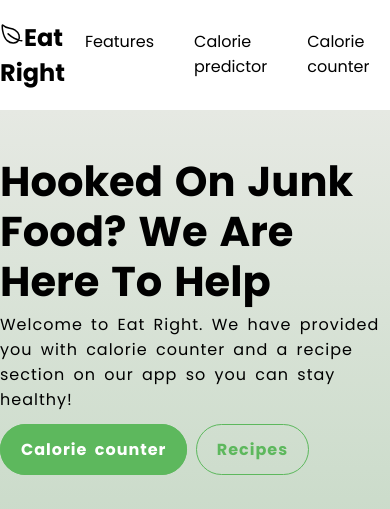
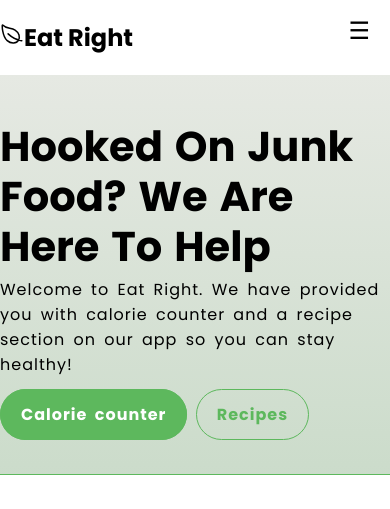
Before and after one commit to tcrz/Eat_Right, a Flask app: page / in a window 390 px wide. Shown: the top 509 px of the page. Run offline with Flask 2, Linux system fonts and the light colour scheme; data comes from the database, SQL or seed files in the repository; some libraries are stand-ins or nearby versions.

Commit message:
Added nav responsiveness

```diff
--- a/web_dynamic/static/styles/styles.css
+++ b/web_dynamic/static/styles/styles.css
@@ -42,6 +42,19 @@
   height: 100vh;
   /* background: red; */
   border-bottom: 1px solid #5db85d;
+}
+
+input[type=checkbox] {
+  display: none;
+}
+
+.three-lines {
+  display: none;
+  font-size: 24px;
+  user-select: none;
+  position: absolute;
+  right: 20px;
+  top: 13px;
 }
 
 nav {
@@ -1076,6 +1089,35 @@
     .landing .hero-text-box h1{
       font-size:260%
     }
+    .menu-nav {
+        display: none;
+        position: absolute;
+        top: 56px;
+        right: 15px;
+        background-color: white;
+    }
+
+    .menu-nav li {
+        padding: 15px 20px;
+    }
+
+    .sticky-nav {
+        justify-content: space-around;
+        margin: 0px;
+    }
+
+    input[type=checkbox]:checked ~ .menu-nav {
+        display: block;
+    }
+
+    .three-lines {
+        display: block;
+    }
+
+    iframe {
+        width: 400px;
+        height: 300px;
+    }
 
     .hero-text-box p{
       width: 100%;
--- a/web_dynamic/templates/eatright.html
+++ b/web_dynamic/templates/eatright.html
@@ -23,6 +23,8 @@
       <h2>
         <ion-icon name="leaf-outline"></ion-icon>Eat Right
       </h2>
+      <input type="checkbox" id="checkbox_toggle" />
+      <label for="checkbox_toggle" class="three-lines">&#9776;</label>
       <ul class="menu-nav">
         <li><a href="#features">Features</a></li>
         <li><a href="#calorie-predictor">Calorie predictor</a></li>
```
